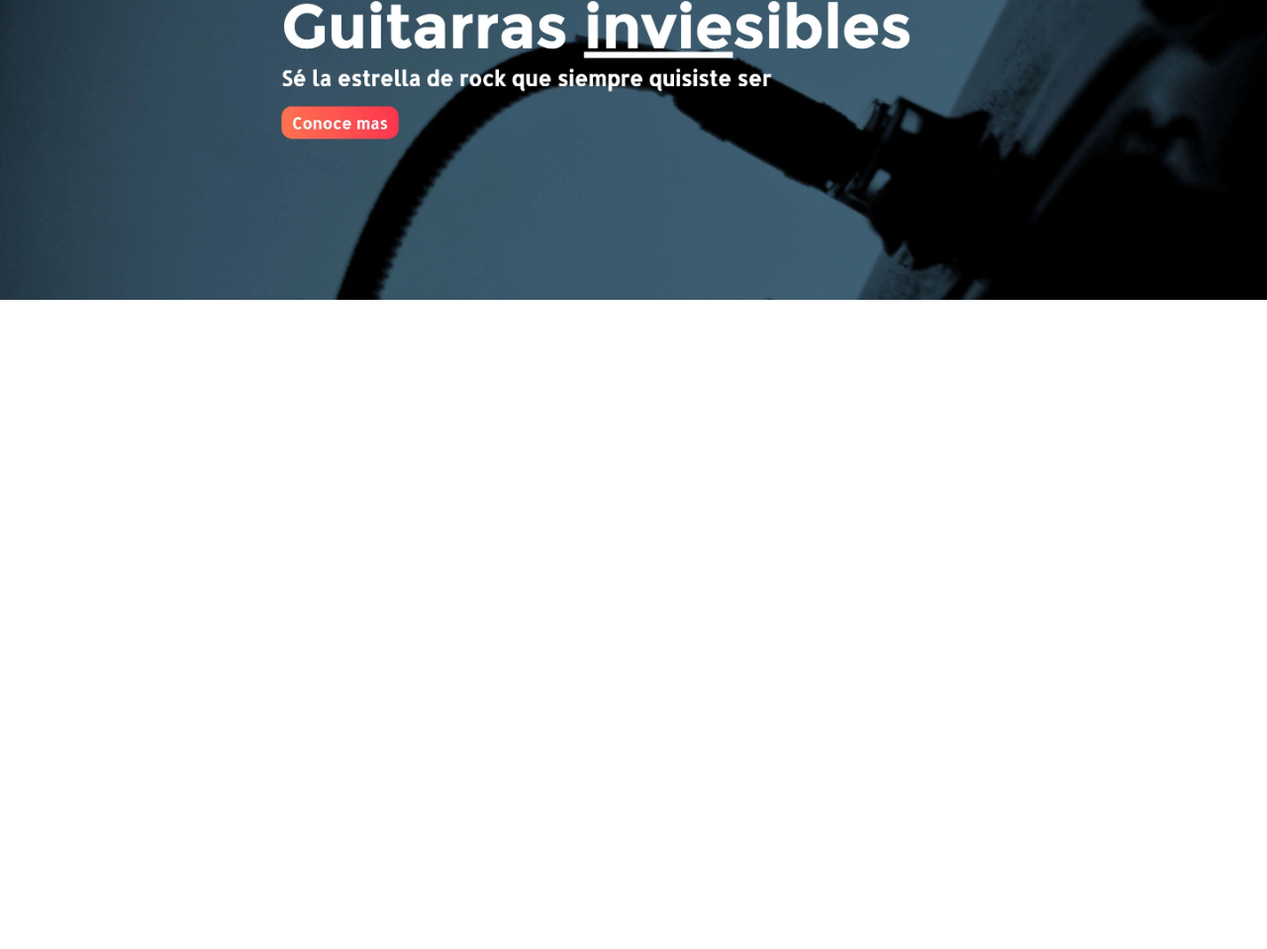
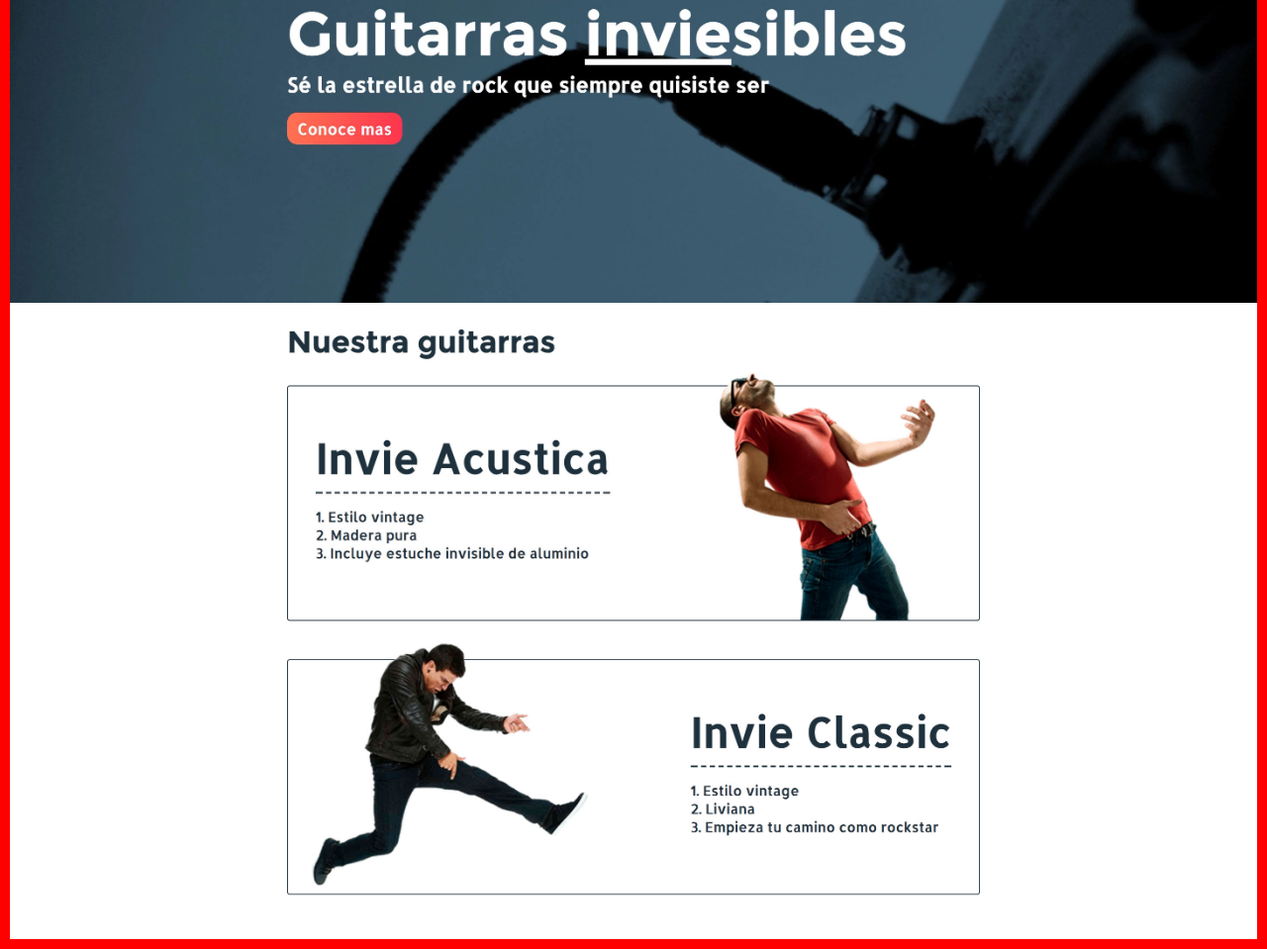
Before and after one commit to Alizz2/invie-github, a plain HTML site: page index.html in a window 1280 px wide. Shown: the part 172-1131 px from the top of the page at 99% size. Before the commit the page ends 800 px from the top, so only its background shows below. Drawn offline with Linux system fonts and the light colour scheme.

Commit message:
hotfix 1

```diff
--- a/index.html
+++ b/index.html
@@ -4,6 +4,7 @@
     <style media="screen">
     body {
       margin: 0;
+      border: 10px solid red;
     }
     img{
       max-width: 100%;
@@ -14,5 +15,7 @@
   <body>
     <img src="header.jpeg" alt="">
     <img src="hero.jpg" alt="">
+      <img src="acustica.jpg" alt="">
+        <img src="clasica.jpg" alt="">
   </body>
 </html>
```
